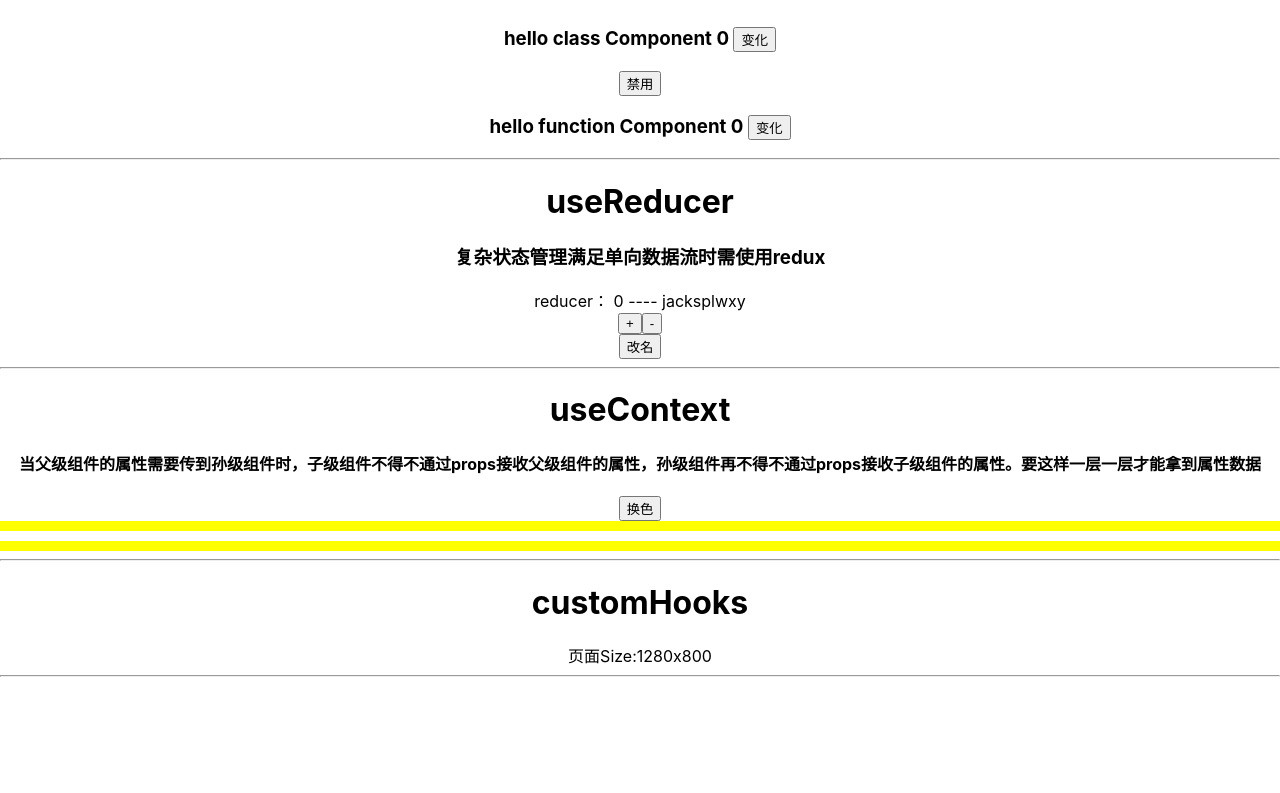
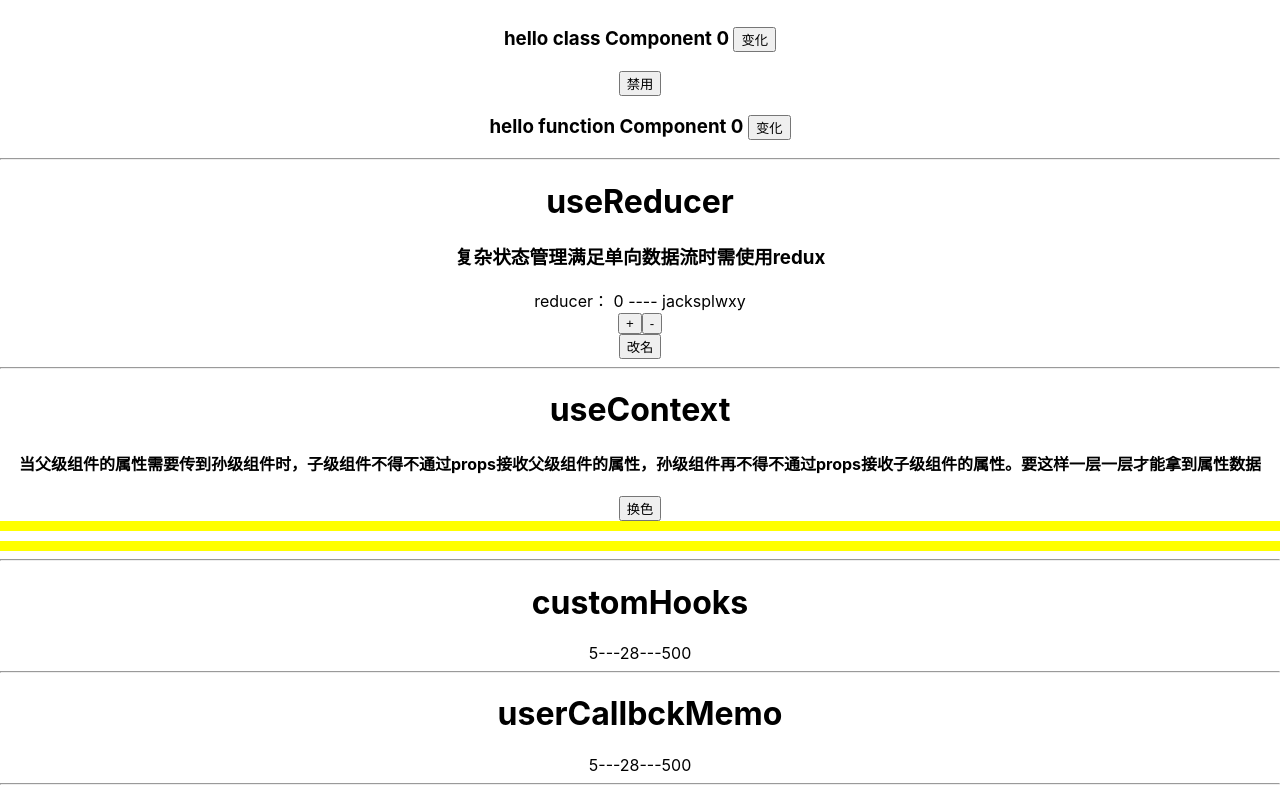
Before and after one commit to jacksplwxy/react-hooks-action, a React (Create React App) app: page / in a window 1280 px wide. Shown: the part 226-1019 px from the top of the page. Before the commit the page ends 911 px from the top, so only its background shows below. Built offline with nearby package versions, Linux system fonts and the light colour scheme.

Commit message:
feat：useCallback和useMemo

```diff
--- a/src/App.js
+++ b/src/App.js
@@ -8,6 +8,7 @@ import FuncComp3 from './components/useReducer/FuncComp'
 import ClassComp4 from './components/useContext/ClassComp'
 import FuncComp4 from './components/useContext/FuncComp'
 import FuncComp5 from './components/useWinSize/FuncComp'
+import FuncComp6 from './components/useWinSize/FuncComp'
 
 function App() {
   return (
@@ -36,6 +37,10 @@ function App() {
       <FuncComp5></FuncComp5>
       <hr></hr>
 
+      <h1>userCallbckMemo</h1>
+      <FuncComp6></FuncComp6>
+      <hr></hr>
+
 
     </div>
   );
--- a/src/components/useWinSize/FuncComp.js
+++ b/src/components/useWinSize/FuncComp.js
@@ -1,10 +1,27 @@
-import React from 'react'
-import UseWinSize from '../customHooks/useWinSize'
+import React,{useState,useEffect, useCallback,useMemo} from "react";
 
-
-export default function customHooks(){
-    const size = UseWinSize()
+export default function FuncComp(){
+    const [count, setCount] = useState(0);
+    const [otherCount, setOtherCount] = useState(0);
+    useEffect(() => {
+       setInterval(() => {
+        setOtherCount(otherCount=>otherCount+1)
+       }, 200);
+       setInterval(() => {
+           setCount(count=>count+1)
+       }, 1000);
+    }, []);
+    //useCallback用户存储函数体，但依赖不发生改变时，函数体不会更改，而是直接从内存中取出，可以提升性能
+    const handleClick=useCallback(()=>{
+        console.log(count)
+    })
+    //useMemo类似于vue中的computed，只有当依赖变化时返回才会重新计算进行返回，可以提升性能
+    const result=useMemo(()=>{
+        console.log('计算')
+        return count*100
+    },[count])
+    console.log('更新..')
     return (
-        <div>页面Size:{size.width}x{size.height}</div>
+        <div onClick={handleClick}>{count}---{otherCount}---{result} </div>
     )
 }
--- /dev/null
+++ b/src/components/userCallbckMemo/FuncComp.js
@@ -0,0 +1,8 @@
+import React,{useState} from "react";
+
+export default function FuncComp(){
+    const [count, setCount] = useState(0);
+    return (
+        <h3>hello function Component {count} <button onClick={()=>{setCount(count+1)}}>变化</button> </h3>
+    )
+}
```
